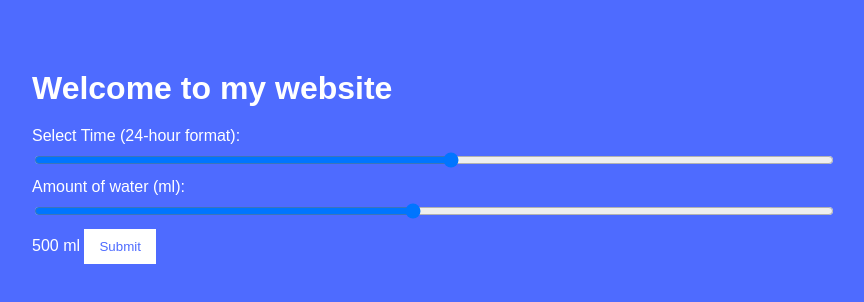
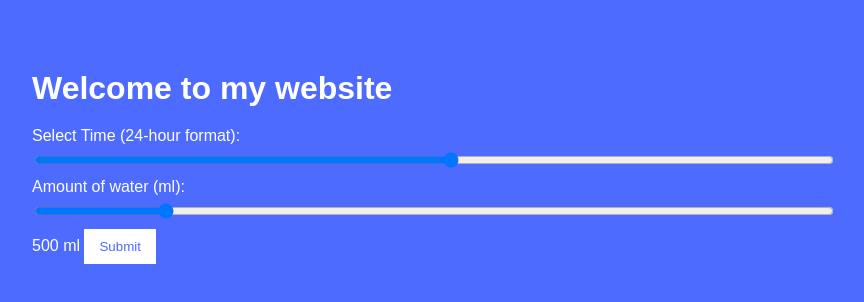
Before and after one commit to aamiraghaa/python_desktop_test, a plain HTML site: page index.html in a window 1280 px wide. Shown: the whole page, without its empty margins (208-1072 px from the left). Drawn offline with Linux system fonts and the light colour scheme.

Commit message:
Update index.html

```diff
--- a/index.html
+++ b/index.html
@@ -15,7 +15,7 @@
             <input type="range" id="timeSelection" name="timeSelection" min="0" max="23" step="1" value="" />
 
             <label for="amountSelection">Amount of water (ml):</label>
-            <input type="range" id="amountSelection" name="amountSelection" min="50" max="1000" step="50" value="500">
+            <input type="range" id="amountSelection" name="amountSelection" min="50" max="1000" step="50" value="200">
             <output for="amountSelection" id="amountOutput">500 ml</output>
 
             <button type="submit">Submit</button>
```
